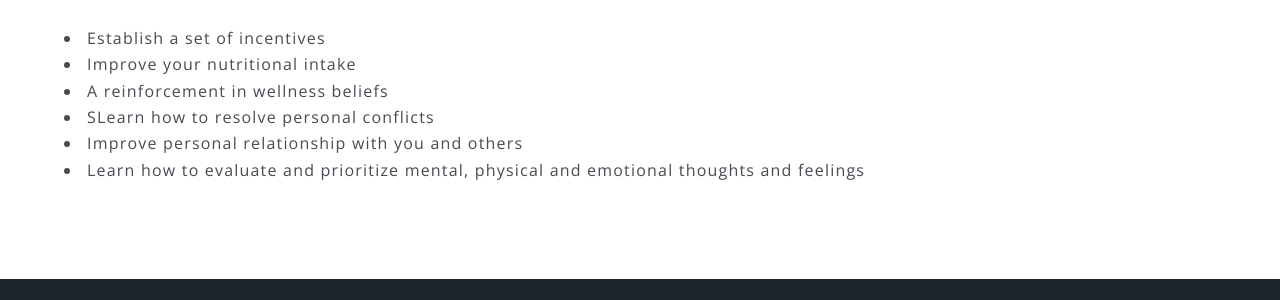
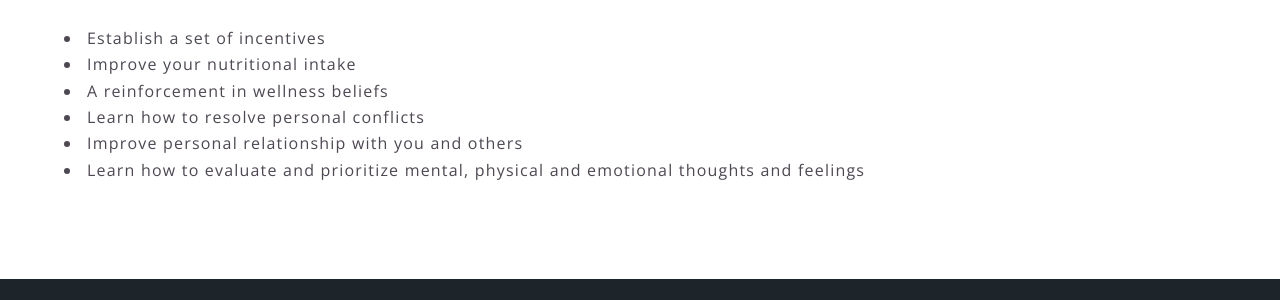
Before and after one commit to demor-dwc/demor-dwc.github.io, a Jekyll site: the page built from about.html, in a window 1280 px wide and 900 px high, scrolled down 790 px. Shown: the part 369-669 px from the top of the window. Built offline with Jekyll 4.4.1, drawn with Linux system fonts in a browser that asks for light colours.

Commit message:
update about.html

```diff
--- a/about.html
+++ b/about.html
@@ -21,7 +21,7 @@ title: DEMOR System
     <li>Establish a set of incentives</li>
     <li>Improve your nutritional intake</li>
     <li>A reinforcement in wellness beliefs</li>
-    <li>SLearn how to resolve personal conflicts</li>
+    <li>Learn how to resolve personal conflicts</li>
     <li>Improve personal relationship with you and others</li>
     <li>Learn how to evaluate and prioritize mental, physical and emotional thoughts and feelings</li>
   </p>
```
